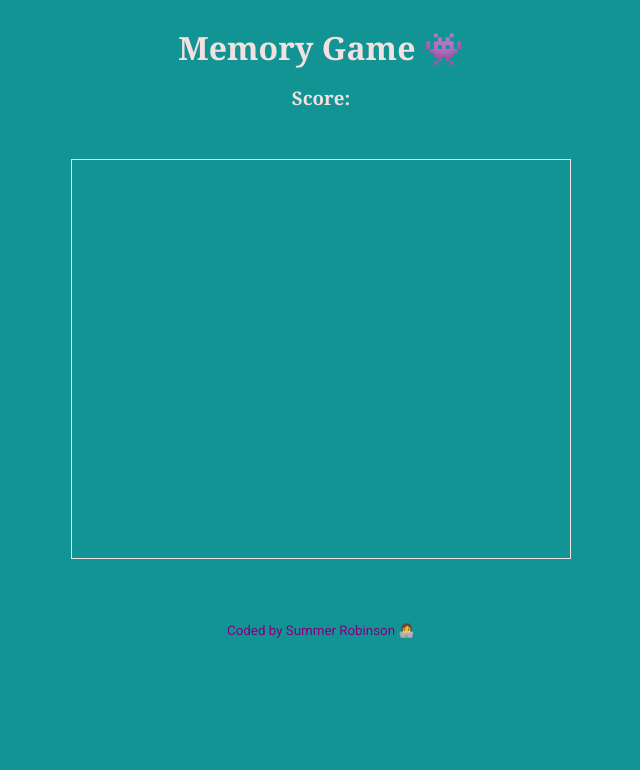
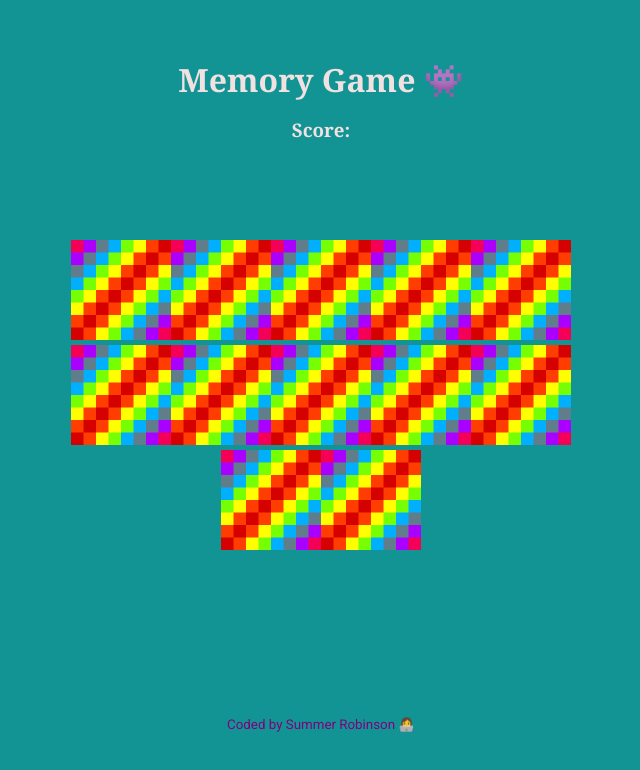
Before and after one commit to SummerinTech/Memory-Game-Vanilla-Javascript, a plain HTML site: page index.html in a window 1280 px wide. Shown: the whole page, without its empty margins (319-959 px from the left). Drawn offline with Linux system fonts and the light colour scheme.

Commit message:
Inserted image flip
Started coding javascript functions for game and added in an image flip. Game fits size of console vh.

```diff
--- a/src/index.js
+++ b/src/index.js
@@ -1,21 +1,47 @@
 const cards = [
-	{ name: "blank", img: "/src/images/blank.png" },
 	{ name: "cheeseburger", img: "/src/images/cheeseburger.png" },
 	{ name: "fries", img: "/src/images/fries.png" },
 	{ name: "hotdog", img: "/src/images/hotdog.png" },
 	{ name: "ice-cream", img: "/src/images/ice-cream.png" },
 	{ name: "milkshake", img: "/src/images/milkshake.png" },
 	{ name: "pizza", img: "/src/images/pizza.png" },
-	{ name: "white", img: "/src/images/white.png" },
-	{ name: "blank", img: "/src/images/blank.png" },
 	{ name: "cheeseburger", img: "/src/images/cheeseburger.png" },
 	{ name: "fries", img: "/src/images/fries.png" },
 	{ name: "hotdog", img: "/src/images/hotdog.png" },
 	{ name: "ice-cream", img: "/src/images/ice-cream.png" },
 	{ name: "milkshake", img: "/src/images/milkshake.png" },
 	{ name: "pizza", img: "/src/images/pizza.png" },
-	{ name: "white", img: "/src/images/white.png" },
 ];
 
 cards.sort(() => 0.5 - Math.random());
 console.log(cards);
+
+const grid = document.querySelector(".grid");
+let cardsChosen = [];
+let cardsChosenIds = [];
+
+function createBoard() {
+	for (let i = 0; i < cards.length; i++) {
+		let card = document.createElement("img");
+		card.setAttribute("src", "src/images/blank.png");
+		card.setAttribute("data-id", i);
+		card.addEventListener("click", showCard);
+		grid.appendChild(card);
+	}
+
+	console.log(card);
+}
+
+function showCard() {
+	let cardId = this.getAttribute("data-id");
+	cardsChosen.push(cards[cardId].name);
+	cardsChosenIds.push(cardId);
+	this.setAttribute("src", cards[cardId].img);
+	if (cardsChosen.length === 2) {
+		setTimeout(checkForMatch, 500);
+	}
+}
+
+function checkForMatch() {}
+
+createBoard();
--- a/src/style.css
+++ b/src/style.css
@@ -14,12 +14,17 @@ body {
 	flex-direction: column;
 	align-items: center;
 	justify-content: center;
+	height: 90vh;
+}
+
+h1 {
+	margin-top: 1em;
 }
 
 .grid {
-	width: 500px;
-	height: 400px;
-	border: 1px solid rgb(242, 225, 225);
+	width: 600px;
+	height: 1000px;
+	/* border: 1px solid rgb(242, 225, 225); */
 	padding: 4%;
 	margin: 4%;
 }
@@ -33,3 +38,7 @@ footer {
 	color: purple;
 	font-family: "Roboto";
 }
+
+img {
+	max-width: 100%;
+}
```
